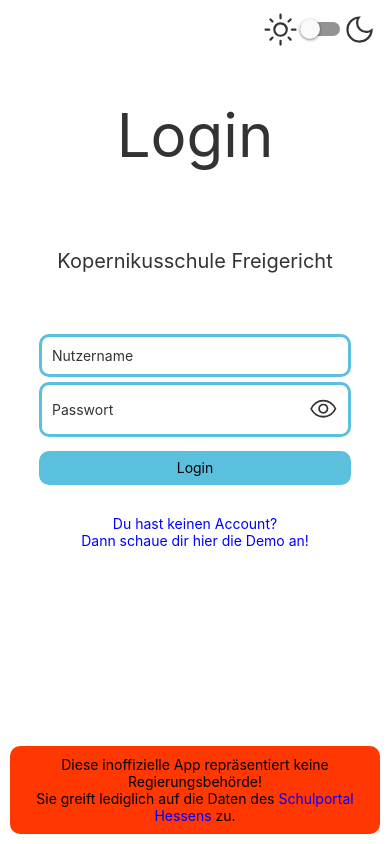
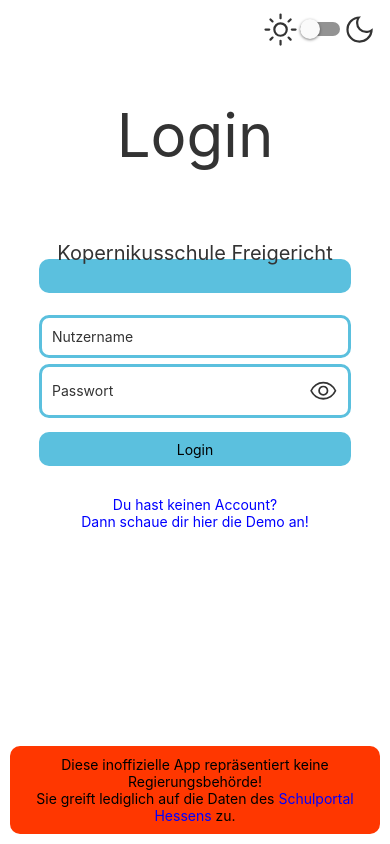
Before and after one commit to CodingFactoryT/SP-Vertretungsplan, a React Native app: screen / in a window 390 px wide. Built offline with nearby package versions, Linux system fonts and the light colour scheme; no server answers.

Commit message:
introduced SchoolSelectionScreen

```diff
--- a/src/hooks/api/useSchoolsWithIds.ts
+++ b/src/hooks/api/useSchoolsWithIds.ts
@@ -13,9 +13,9 @@
     useEffect(() => {
         (async () => {
             try {
-                const response = await axios.get('https://login.schulportal.hessen.de');
+                const response = await axios.get('https://startcache.schulportal.hessen.de/exporteur.php?a=schoollist');
                 const newSchoolsWithIds = parseSchoolsWithIdsHTML(response.data);
-                setSchoolsWithIds(newSchoolsWithIds);
+                setSchoolsWithIds(newSchoolsWithIds);   //takes really long
             } catch(error) {
                 console.error(error);
             }
@@ -31,5 +31,5 @@
         setLoading(false);
     }, [schoolsWithIds]);
 
-    return [schoolsWithIds, isLoading];
+    return {schoolsWithIds, isLoading};
 }
--- a/src/navigation/Main.tsx
+++ b/src/navigation/Main.tsx
@@ -6,17 +6,11 @@
 import TryAutoLoginScreen from "../screens/TryAutoLoginScreen/TryAutoLoginScreen";
 import AsyncStorage from "@react-native-async-storage/async-storage";
 import { useSchoolsWithIds } from "../hooks/api/useSchoolsWithIds";
+import SchoolSelectionScreen from "../screens/SchoolSelectionScreen/SchoolSelectionScreen";
 
 const Stack = createNativeStackNavigator();
 
-function Main() {
-  /* const [schoolsWithIds, isLoading] = useSchoolsWithIds();
-
-  useEffect(() => {
-    if (!isLoading) {
-    }
-  }, [isLoading]); */
-
+export default function Main() {
   return (
     <NavigationContainer>
       <Stack.Navigator screenOptions={{ headerShown: false }}>
@@ -27,6 +21,10 @@
         />
         <Stack.Screen name="Login" component={LoginScreen} />
         <Stack.Screen
+          name="SchoolSelection"
+          component={SchoolSelectionScreen}
+        />
+        <Stack.Screen
           name="SubstitutionPlan"
           component={SubstitutionPlanScreen}
           options={{ animation: "none" }}
@@ -35,5 +33,3 @@
     </NavigationContainer>
   );
 }
-
-export default Main;
--- a/src/screens/LoginScreen/LoginScreen.tsx
+++ b/src/screens/LoginScreen/LoginScreen.tsx
@@ -84,9 +84,14 @@
         behavior={Platform.OS === "ios" ? "padding" : "height"}
       >
         <Text style={[styles.loginText, { color: fontColor }]}>Login</Text>
-        <Text style={[styles.basicText, { color: fontColor }]}>
-          Kopernikusschule Freigericht
-        </Text>
+        <TouchableOpacity
+          onPress={() => navigation.navigate("SchoolSelection")}
+          style={styles.loginButton}
+        >
+          <Text style={[styles.basicText, { color: fontColor }]}>
+            Kopernikusschule Freigericht
+          </Text>
+        </TouchableOpacity>
         <TextInput
           placeholder="Nutzername"
           placeholderTextColor={fontColor}
--- /dev/null
+++ b/src/screens/SchoolSelectionScreen/SchoolSelectionScreen.tsx
@@ -0,0 +1,27 @@
+import React, { useEffect, useState } from "react";
+import { ScrollView, View } from "react-native";
+import { useSchoolsWithIds } from "../../hooks/api/useSchoolsWithIds";
+import LoadingComponent from "../../components/LoadingComponent";
+import SchoolEntry from "./components/SchoolEntry";
+
+export default function SchoolSelectionScreen({ navigation }) {
+  const { schoolsWithIds, isLoading } = useSchoolsWithIds();
+
+  return (
+    <View style={{ flex: 1 }}>
+      {schoolsWithIds.length === 0 ? (
+        <LoadingComponent />
+      ) : (
+        <ScrollView>
+          {schoolsWithIds.map((item) => (
+            <SchoolEntry
+              schoolName={item.schoolName}
+              schoolID={item.schoolID}
+              key={item.schoolName + item.schoolID}
+            />
+          ))}
+        </ScrollView>
+      )}
+    </View>
+  );
+}
--- /dev/null
+++ b/src/screens/SchoolSelectionScreen/components/SchoolEntry.tsx
@@ -0,0 +1,21 @@
+import React from "react";
+import { View, Text, StyleSheet } from "react-native";
+
+export default function SchoolEntry({ schoolName, schoolID }) {
+  return (
+    <View style={styles.viewStyle}>
+      <Text style={{ fontSize: 20 }}>{schoolName}</Text>
+    </View>
+  );
+}
+
+const styles = StyleSheet.create({
+  viewStyle: {
+    borderColor: "black",
+    borderRadius: 6,
+    borderWidth: 0.8,
+    padding: 5,
+    margin: 1,
+    marginHorizontal: 10,
+  },
+});
--- a/src/services/parsing/apiHTMLResponse/parseSchoolsWithIdsHTML.ts
+++ b/src/services/parsing/apiHTMLResponse/parseSchoolsWithIdsHTML.ts
@@ -1,20 +1,16 @@
 import React from 'react';
 
-export default function parseSchoolsWithIdsHTML(schoolsWithIdsHTML: string) {
-    console.log(schoolsWithIdsHTML);
-    /* timetableHTML = timetableHTML.replace("<tbody>", "").replace("</tbody>", "");
+interface SchoolWithIDEntry {
+    schoolName: string,
+    schoolID: number
+}
 
-    const timetableTable = timetableHTML.substring(
-        timetableHTML.indexOf("<tbody>"),
-        timetableHTML.indexOf("</tbody>") + "</tbody>".length + 1
-    );
-
-    const tableData = parseHTMLTableBody(timetableTable);
-    tableData.forEach((element, index) => {
-        element.forEach((data, index2) => {
-            tableData[index][index2] = data.replaceAll(new RegExp("[ \t\n]+", "g"), " ");
+export default function parseSchoolsWithIdsHTML(schoolsWithIdsJSON) {
+    const schoolsWithIDs = [].concat(...schoolsWithIdsJSON.map(schoolDistrict => {
+        return schoolDistrict.Schulen.map(school => {
+            return {schoolName: school.Name, schoolID: school.Id};
         });
-    });
-     */
-    return [];
+    }));
+    const sortedSchoolsWithIDs = schoolsWithIDs.sort((a, b) => a.schoolName.localeCompare(b.schoolName, undefined, {sensitivity: "base"}));
+    return sortedSchoolsWithIDs;
 }
```
